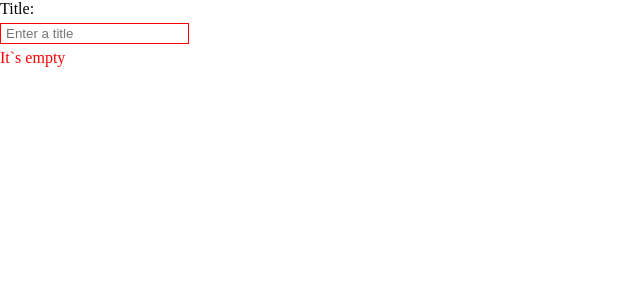
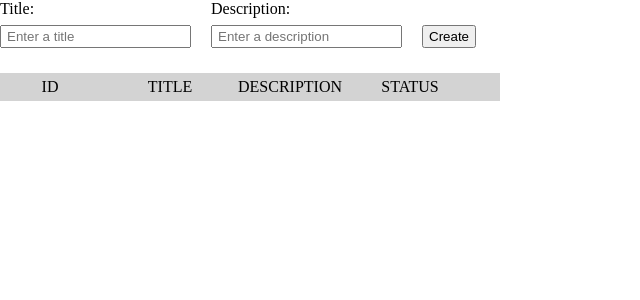
Before and after one commit to pashapushak1996/todo-test-task, a React (Vite) app: page / in a window 1280 px wide. Shown: the top 300 px of the page, without its empty margins (0-640 px from the left). Built offline with nearby package versions, Linux system fonts and the light colour scheme.

Commit message:
feat: created form

```diff
--- /dev/null
+++ b/src/App.css
@@ -0,0 +1,11 @@
+.app {
+
+}
+
+.app__form {
+
+}
+
+.app__list {
+    width: 500px;
+}
--- a/src/App.jsx
+++ b/src/App.jsx
@@ -1,14 +1,21 @@
 import React from 'react';
 
-import todos from './db';
-import { FormInput } from "./components/form/form-input/FormInput.jsx";
+import { Form } from "./components/form/Form.jsx";
+import { TodoList } from "./components/todo-list/TodoList.jsx";
+
+import './App.css';
 
 const App = () => {
 
 
     return (
-        <div>
-            <FormInput placeholder={ 'Enter a title' } name={ 'title' } label={ 'Title' } error={ 'It`s empty' }/>
+        <div className='app'>
+            <div className="app__form">
+                <Form/>
+            </div>
+            <div className="app__list">
+                <TodoList items={ [] }/>
+            </div>
         </div>
     );
 };
--- /dev/null
+++ b/src/components/form/Form.css
@@ -0,0 +1,12 @@
+.form {
+
+}
+
+.form__input {
+    display: inline-block;
+    margin-right: 20px;
+}
+
+.form__button {
+    padding: 2px 5px;
+}
--- /dev/null
+++ b/src/components/form/Form.jsx
@@ -0,0 +1,65 @@
+import React, { useState } from 'react';
+
+import { FormInput } from "./form-input/FormInput.jsx";
+import { isFieldEmpty } from '../../utils/form-validators';
+import FormErrorsMessagesEnum from "../../constants/FormErrorsMessages.enum.js";
+
+import './Form.css';
+
+
+export const Form = () => {
+    const [todo, setTodo] = useState({
+        title: '',
+        description: ''
+    });
+
+    const [error, setError] = useState(null);
+
+    const handleInputChange = (e) => {
+        const { value, name } = e.target;
+
+        setTodo((prevTodo) => ({ ...prevTodo, [name]: value }));
+    }
+
+    const handleSubmit = (event) => {
+        event.preventDefault();
+
+        const areFieldsEmpty = Object.values(todo).some((field) => isFieldEmpty(field));
+
+        if (areFieldsEmpty) {
+            setError(FormErrorsMessagesEnum.IS_EMPTY);
+
+            return;
+        }
+
+
+    }
+
+    const isTitleEmpty = error && isFieldEmpty(todo.title) ? error : null;
+    const isDescriptionEmpty = error && isFieldEmpty(todo.description) ? error : null;
+
+    return (
+        <form className='form' onSubmit={ handleSubmit }>
+            <div className="form__input">
+                <FormInput label={ 'Title' }
+                           name={ 'title' }
+                           placeholder={ 'Enter a title' }
+                           value={ todo.title }
+                           error={ isTitleEmpty }
+                           onChange={ handleInputChange }/>
+            </div>
+            <div className="form__input">
+                <FormInput label={ 'Description' }
+                           name={ 'description' }
+                           placeholder={ 'Enter a description' }
+                           value={ todo.description }
+                           error={ isDescriptionEmpty }
+                           onChange={ handleInputChange }/>
+            </div>
+            <button className="form__button"
+                    type='submit'>
+                Create
+            </button>
+        </form>
+    );
+};
--- a/src/components/form/form-input/FormInput.css
+++ b/src/components/form/form-input/FormInput.css
@@ -1,12 +1,24 @@
 .input {
+    position: relative;
+
     display: inline-flex;
     flex-direction: column;
     align-items: flex-start;
 
     gap: 5px;
+
+    padding: 25px 0;
+}
+
+.input__label {
+    position: absolute;
+    top: 0;
 }
 
 .input__error-text {
+    position: absolute;
+    bottom: 0;
+
     color: red;
 }
 
--- a/src/components/form/form-input/FormInput.jsx
+++ b/src/components/form/form-input/FormInput.jsx
@@ -8,8 +8,8 @@
 
     return (
         <div className={ className }>
-            <label htmlFor={ name }>{ label }:</label>
-            <input type="text" value={ value } onChange={ onChange } placeholder={ placeholder }/>
+            <label className='input__label' htmlFor={ name }>{ label }:</label>
+            <input type="text" name={ name } value={ value } onChange={ onChange } placeholder={ placeholder }/>
             { error && <div className={ 'input__error-text' }>{ error }</div> }
         </div>
     );
--- /dev/null
+++ b/src/constants/FormErrorsMessages.enum.js
@@ -0,0 +1,3 @@
+export default {
+    IS_EMPTY: 'This field is empty'
+};
--- /dev/null
+++ b/src/utils/form-validators.js
@@ -0,0 +1 @@
+export const isFieldEmpty = (value) => !value.trim();
```
